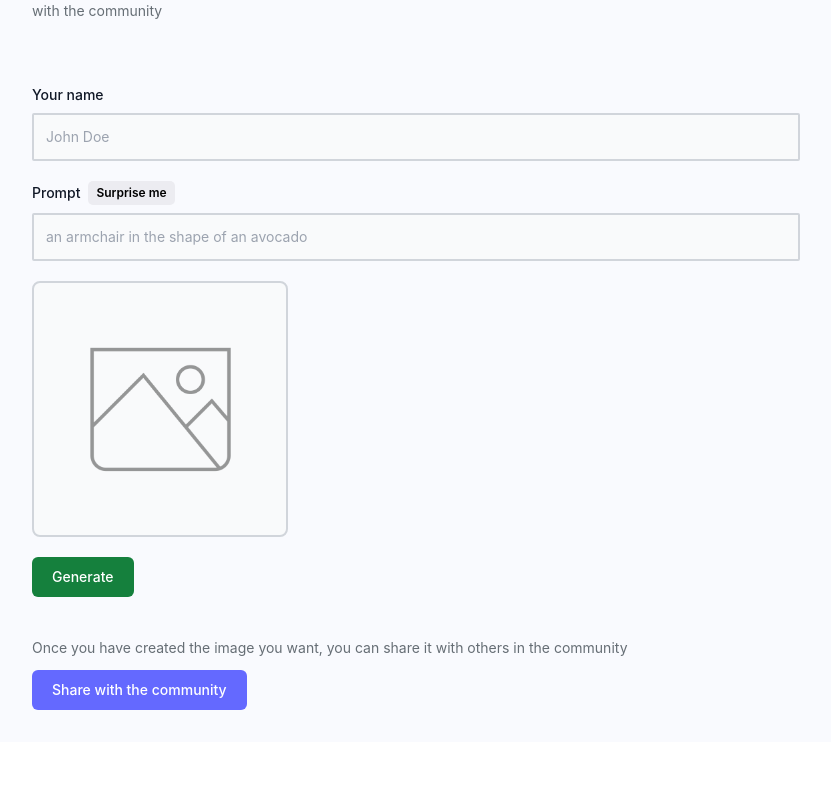
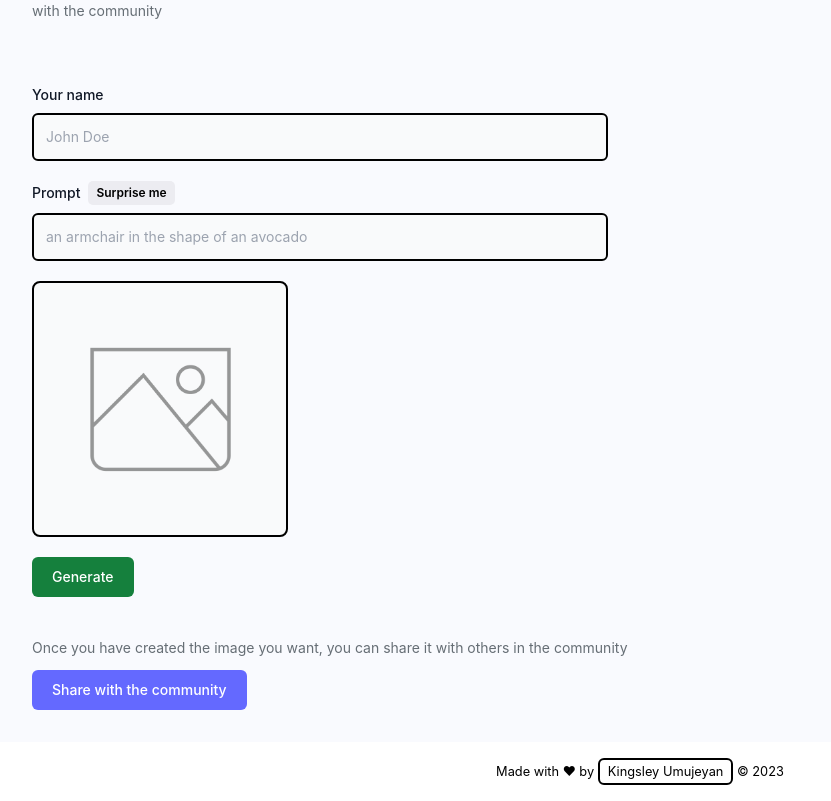
Before and after one commit to kuicpet/ai-img-generator, a React (Vite) app in the folder client/: page /create-post in a window 1280 px wide. Shown: the part 187-988 px from the top of the page, without its empty margins (0-831 px from the left). Before the commit the page ends 929 px from the top, so only its background shows below. Built offline with nearby package versions, Linux system fonts and the light colour scheme; the HTML template or start-up script is replaced by a standard one; a web font is replaced by a local one.

Commit message:
ft--footer added to client

```diff
--- a/client/src/App.jsx
+++ b/client/src/App.jsx
@@ -1,6 +1,6 @@
 import React from 'react'
 import { Routes, Route } from 'react-router-dom'
-import { Header } from './components'
+import { Header, Footer } from './components'
 import { Home, CreatePost } from './pages'
 
 const App = () => {
@@ -13,6 +13,7 @@ const App = () => {
           <Route path='/create-post' element={<CreatePost />} />
         </Routes>
       </main>
+      <Footer />
     </>
   )
 }
--- /dev/null
+++ b/client/src/components/Footer.jsx
@@ -0,0 +1,22 @@
+import React from 'react'
+
+const Footer = () => {
+  const date = new Date().getFullYear()
+  return (
+    <footer className='flex items-center justify-center m-5'>
+      <small>
+        Made with <span className='text-red'>❤</span> by{' '}
+        <a
+          href='https://github.com/kuicpet'
+          target='_blank'
+          rel='noreferrer'
+          className='border-2 border-black px-2 py-1 rounded-md'>
+          Kingsley Umujeyan
+        </a>{' '}
+        &copy; {date}
+      </small>
+    </footer>
+  )
+}
+
+export default Footer
--- a/client/src/components/FormField.jsx
+++ b/client/src/components/FormField.jsx
@@ -35,7 +35,7 @@ const FormField = ({
         value={value}
         onChange={handleChange}
         required
-        className='bg-gray-50 border-2 rounded-sm border-gray-300 text-gray-900 text-sm  focus:ring-black focus:border-black outline-none block w-full p-3'
+        className='bg-gray-50 border-2  border-black text-gray-900 text-sm  focus:ring-black focus:border-black outline-none block w-full lg:w-3/4 p-3 rounded-md'
       />
     </div>
   )
--- a/client/src/components/index.js
+++ b/client/src/components/index.js
@@ -2,5 +2,6 @@ import Header from './Header'
 import Card from './Card'
 import FormField from './FormField'
 import Loader from './Loader'
+import Footer from './Footer'
 
-export { Header, Card, FormField, Loader }
+export { Header, Card, FormField, Loader, Footer }
--- a/client/src/pages/CreatePost.jsx
+++ b/client/src/pages/CreatePost.jsx
@@ -99,7 +99,7 @@ const CreatePost = () => {
             isSurpriseMe
             handleSurpriseMe={handleSurpriseMe}
           />
-          <div className='relative bg-gray-50 border-2 border-gray-300 text-gray-900 text-sm rounded-lg focus:ring-black focus:border-black w-64  p-3 h-64 flex justify-center items-center'>
+          <div className='relative bg-gray-50 border-2 border-black text-gray-900 text-sm rounded-lg focus:ring-black focus:border-black w-64  p-3 h-64 flex justify-center items-center'>
             {form.photo ? (
               <img
                 src={form.photo}
```
